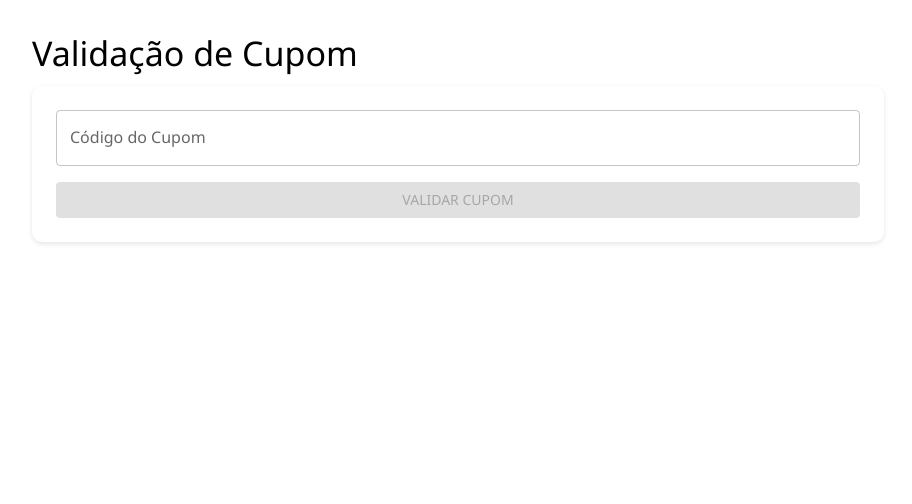
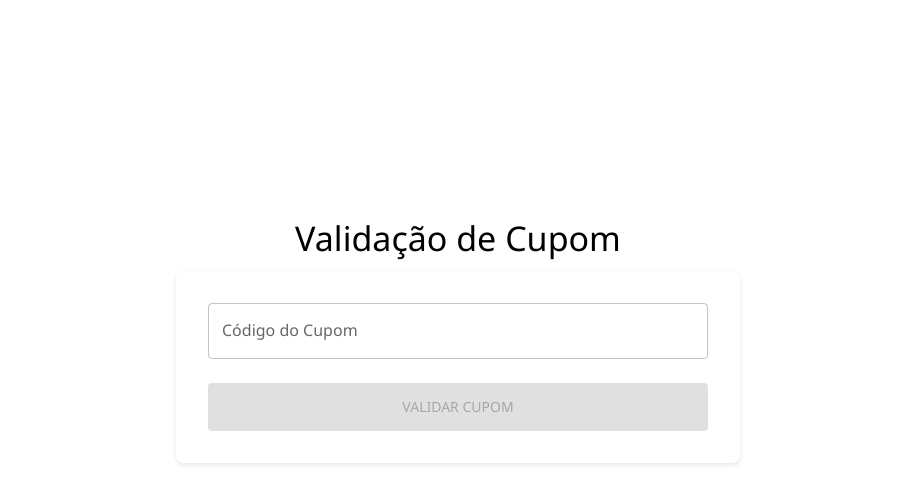
Before and after one commit to nicklvs1307/v001f, a React (Create React App) app in the folder frontend/: page /validar-cupom/1 in a window 1280 px wide. Shown: the top 504 px of the page, without its empty margins (182-1094 px from the left). Built offline with nearby package versions, Linux system fonts and the light colour scheme; no server answers.

Commit message:
feat: atualiza projeto feedeliza

```diff
--- a/frontend/src/pages/CupomValidationPage.js
+++ b/frontend/src/pages/CupomValidationPage.js
@@ -9,6 +9,7 @@ import {
   CircularProgress,
   Alert,
 } from '@mui/material';
+import { CheckCircleOutline, ErrorOutline } from '@mui/icons-material'; // Importar ícones
 import cupomService from '../services/cupomService';
 
 const CupomValidationPage = () => {
@@ -34,18 +35,28 @@ const CupomValidationPage = () => {
 
   return (
     <Container maxWidth="md" sx={{ mt: 4, mb: 4 }}>
+      <Box
+        sx={{
+          display: 'flex',
+          flexDirection: 'column',
+          alignItems: 'center',
+          justifyContent: 'center',
+          minHeight: '80vh', // Centraliza verticalmente
+          textAlign: 'center',
+        }}
+      >
         <Typography variant="h4" component="h1" gutterBottom>
           Validação de Cupom
         </Typography>
 
-      <Paper elevation={2} sx={{ p: 3, mb: 3 }}>
+        <Paper elevation={4} sx={{ p: 4, mb: 3, width: '100%', maxWidth: 500, borderRadius: 2 }}>
           <TextField
             label="Código do Cupom"
             fullWidth
             variant="outlined"
             value={codigo}
             onChange={(e) => setCodigo(e.target.value)}
-          sx={{ mb: 2 }}
+            sx={{ mb: 3 }} // Aumentar margin-bottom
           />
           <Button
             variant="contained"
@@ -53,37 +64,46 @@ const CupomValidationPage = () => {
             onClick={handleValidate}
             disabled={loading || !codigo}
             fullWidth
+            sx={{ py: 1.5, boxShadow: 3 }} // Aumentar padding vertical e adicionar sombra
           >
-          {loading ? <CircularProgress size={24} /> : 'Validar Cupom'}
+            {loading ? <CircularProgress size={24} color="inherit" /> : 'Validar Cupom'}
           </Button>
         </Paper>
 
         {validationResult && (
-        <Paper elevation={2} sx={{ p: 3 }}>
-          <Typography variant="h5" gutterBottom color={validationResult.success ? 'success.main' : 'error.main'}>
+          <Paper elevation={4} sx={{ p: 4, width: '100%', maxWidth: 500, borderRadius: 2, mt: 2 }}>
+            <Box display="flex" alignItems="center" justifyContent="center" mb={2}>
+              {validationResult.success ? (
+                <CheckCircleOutline sx={{ color: 'success.main', fontSize: 40, mr: 1 }} />
+              ) : (
+                <ErrorOutline sx={{ color: 'error.main', fontSize: 40, mr: 1 }} />
+              )}
+              <Typography variant="h5" color={validationResult.success ? 'success.main' : 'error.main'}>
                 {validationResult.success ? 'Validação Bem-Sucedida!' : 'Falha na Validação!'}
               </Typography>
+            </Box>
             <Typography variant="body1" sx={{ mb: 2 }}>
               {validationResult.message}
             </Typography>
             {validationResult.success && validationResult.cupom && (
-            <Box>
-              <Typography variant="subtitle1">Detalhes do Cupom:</Typography>
-              <Typography variant="body2">Código: {validationResult.cupom.codigo}</Typography>
-              <Typography variant="body2">Recompensa: {validationResult.cupom.recompensa?.name}</Typography>
-              <Typography variant="body2">Valor: {validationResult.cupom.recompensa?.value}</Typography>
-              <Typography variant="body2">Tipo: {validationResult.cupom.recompensa?.type}</Typography>
-              <Typography variant="body2">Status: {validationResult.cupom.status}</Typography>
-              <Typography variant="body2">Validade: {new Date(validationResult.cupom.dataValidade).toLocaleDateString()}</Typography>
+              <Box sx={{ textAlign: 'left', mt: 3 }}>
+                <Typography variant="subtitle1" gutterBottom sx={{ fontWeight: 'bold' }}>Detalhes do Cupom:</Typography>
+                <Typography variant="body2"><strong>Código:</strong> {validationResult.cupom.codigo}</Typography>
+                <Typography variant="body2"><strong>Recompensa:</strong> {validationResult.cupom.recompensa?.name}</Typography>
+                <Typography variant="body2"><strong>Valor:</strong> {validationResult.cupom.recompensa?.value}</Typography>
+                <Typography variant="body2"><strong>Tipo:</strong> {validationResult.cupom.recompensa?.type}</Typography>
+                <Typography variant="body2"><strong>Status:</strong> {validationResult.cupom.status}</Typography>
+                <Typography variant="body2"><strong>Validade:</strong> {new Date(validationResult.cupom.dataValidade).toLocaleDateString()}</Typography>
                 {validationResult.cupom.dataUtilizacao && (
-                <Typography variant="body2">Utilizado em: {new Date(validationResult.cupom.dataUtilizacao).toLocaleDateString()}</Typography>
+                  <Typography variant="body2"><strong>Utilizado em:</strong> {new Date(validationResult.cupom.dataUtilizacao).toLocaleDateString()}</Typography>
                 )}
               </Box>
             )}
           </Paper>
         )}
 
-      {error && <Alert severity="error" sx={{ mt: 2 }}>{error}</Alert>}
+        {error && <Alert severity="error" sx={{ mt: 2, width: '100%', maxWidth: 500 }}>{error}</Alert>}
+      </Box>
     </Container>
   );
 };
```
Also changed, not shown: 2 other files (tests, documents, lock files or other folders). Lines whose indentation alone changed are shown as unchanged.
